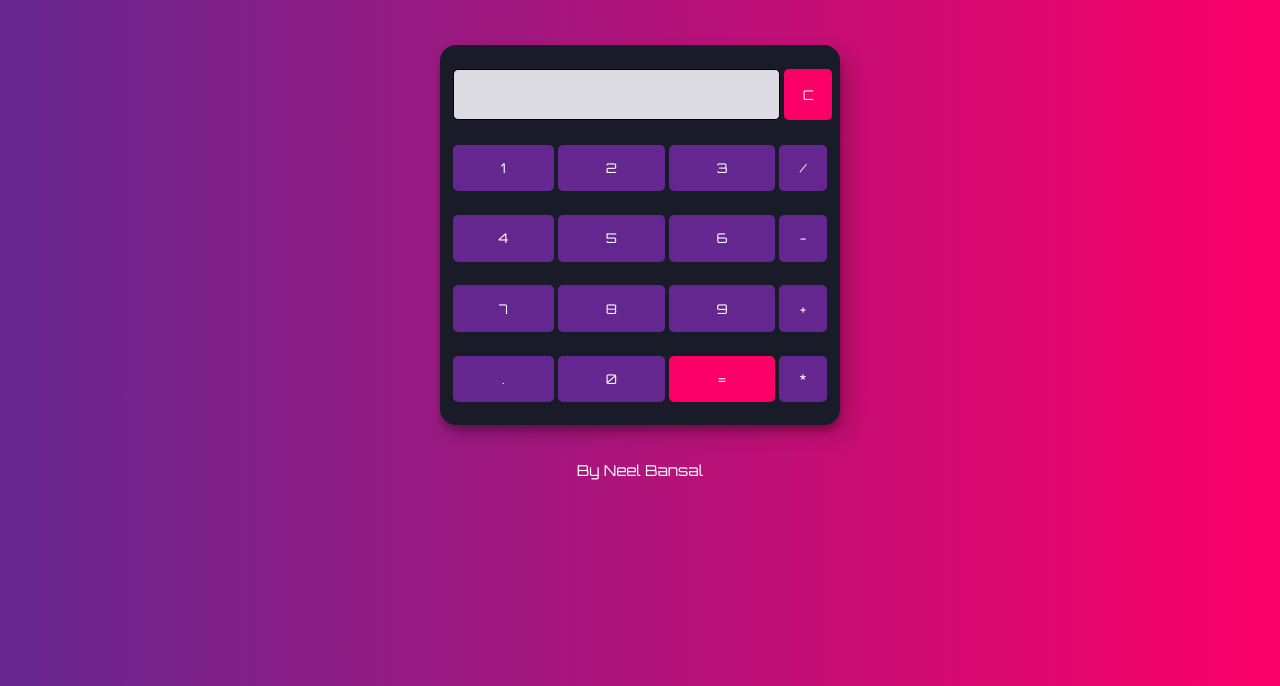
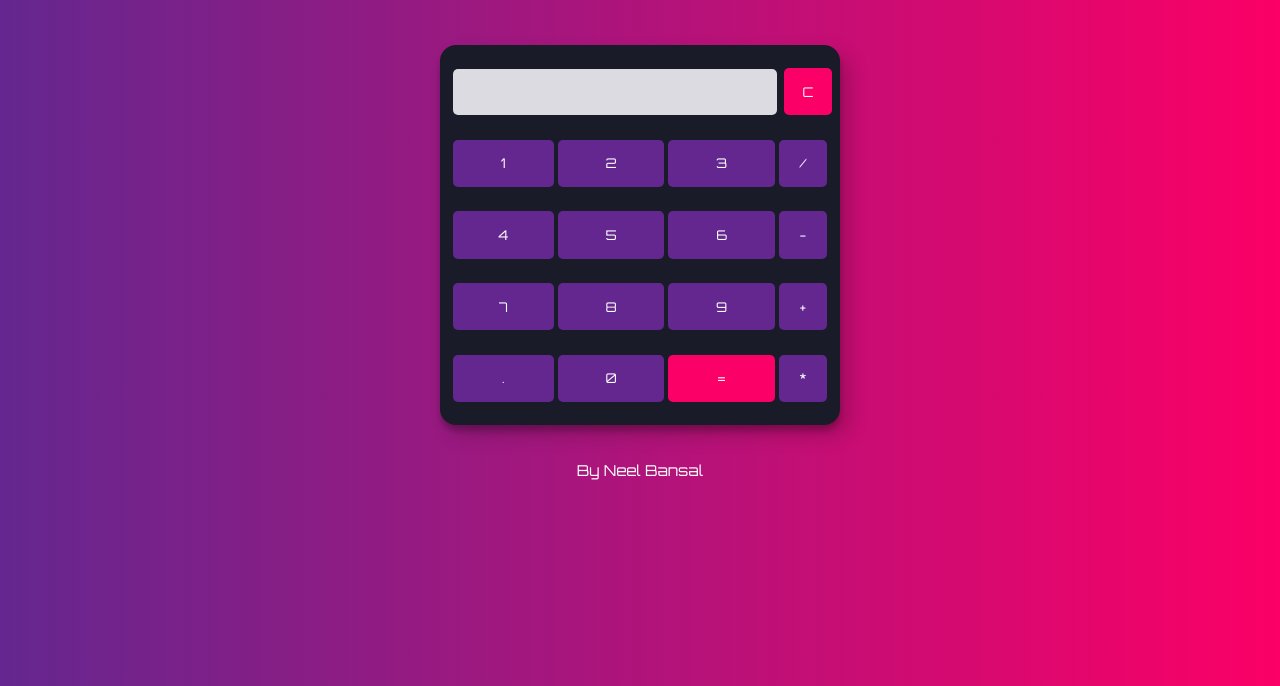
Before and after one commit to NPX2218/Simple-JavaScript-Calculator, a plain HTML site: page index.html in a window 1280 px wide. Shown: the part 114-800 px from the top of the page. Drawn offline with Linux system fonts and the light colour scheme.

Commit message:
Update styles.css

```diff
--- a/static/css/styles.css
+++ b/static/css/styles.css
@@ -23,7 +23,7 @@ html {
 .display-box {
   font-family: "Orbitron", sans-serif;
   background-color: #dcdbe1;
-  border: solid black 0.5px;
+  border: 0px;
   color: black;
   border-radius: 5px;
   width: 97%;
```
